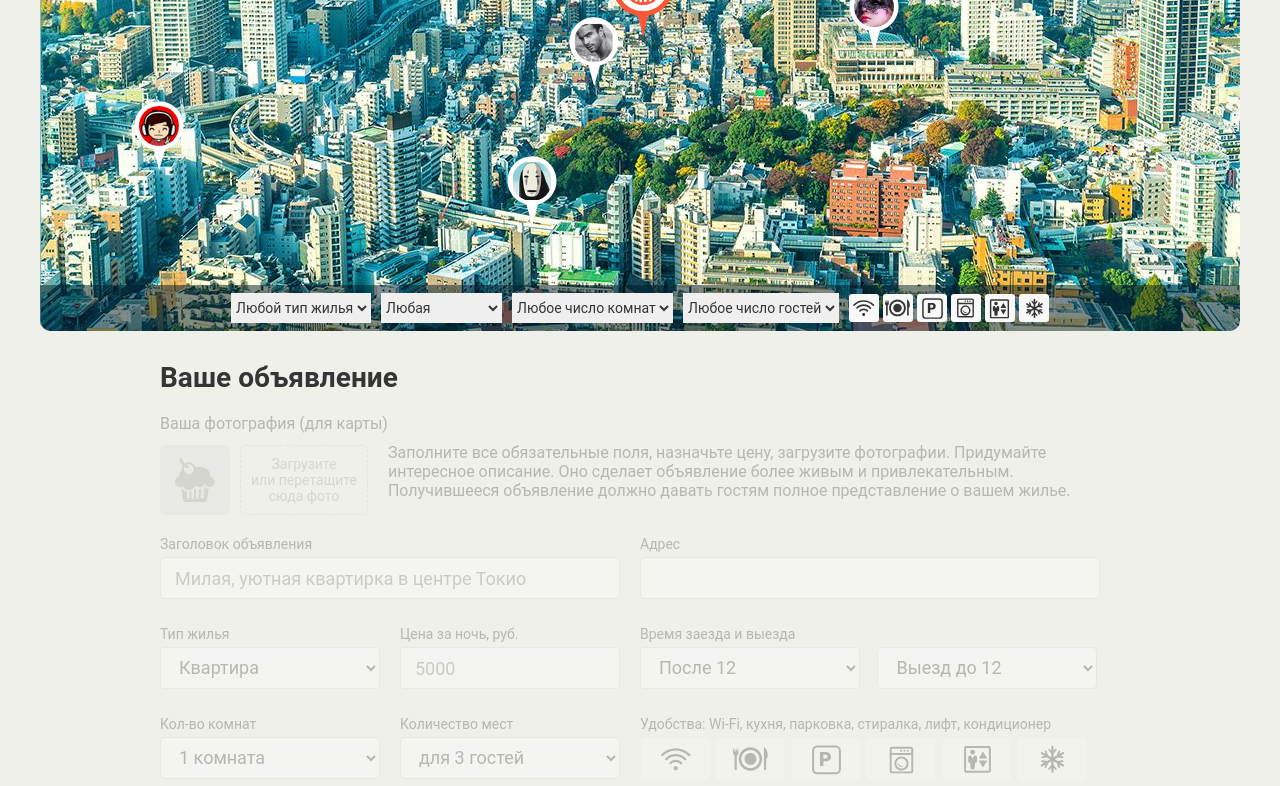
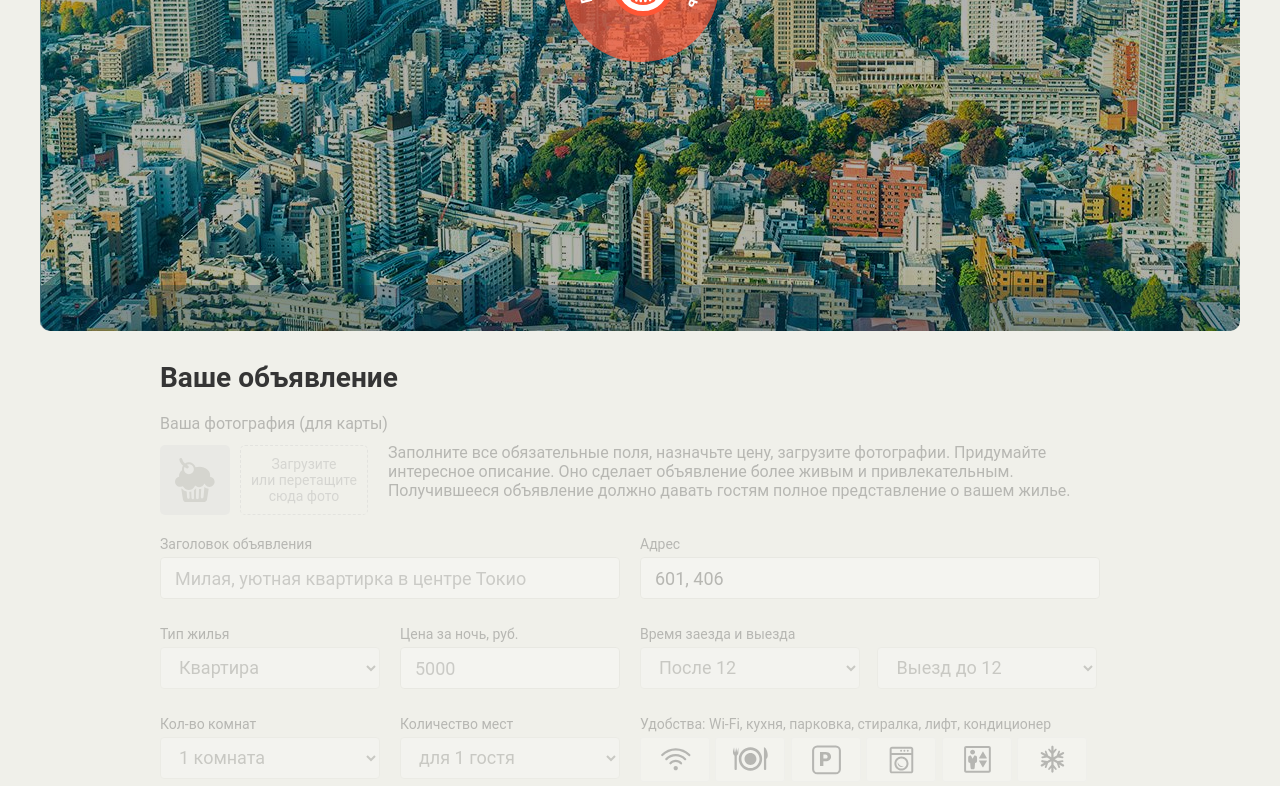
Before and after one commit to frenby52/973763-keksobooking-18, a website: page index.html in a window 1280 px wide. Shown: the part 419-1205 px from the top of the page. Drawn offline with Linux system fonts and the light colour scheme; files whose address does not match are found by name.

Commit message:
module4-task2

```diff
--- a/index.html
+++ b/index.html
@@ -144,9 +144,9 @@
         <fieldset class="ad-form__element">
           <label class="ad-form__label" for="capacity">Количество мест</label>
           <select id="capacity" name="capacity">
-            <option value="3" selected>для 3 гостей</option>
+            <option value="3">для 3 гостей</option>
             <option value="2">для 2 гостей</option>
-            <option value="1">для 1 гостя</option>
+            <option value="1" selected>для 1 гостя</option>
             <option value="0">не для гостей</option>
           </select>
         </fieldset>
--- a/js/main.js
+++ b/js/main.js
@@ -94,13 +94,9 @@ var generateData = function (quantity) {
   return dataAds;
 };
 
-var activateMap = function () {
-  map.classList.remove('map--faded');
-};
-
-activateMap();
-
+/* eslint-disable */
 var dataAds = generateData(ELEMENTS_QUANTITY);
+/* eslint-enable */
 
 var createPin = function (data) {
   var element = pinTemplate.cloneNode(true);
@@ -122,14 +118,14 @@ var createPinElements = function (data) {
   return documentFragment;
 };
 
+/* eslint-disable */
 var addPinElements = function (data) {
   var documentFragment = createPinElements(data);
   mapPins.appendChild(documentFragment);
 };
+/* eslint-enable */
 
-addPinElements(dataAds);
-
-// 2 task
+// module3-task3
 var getOfferType = function (data) {
   var textContent = '';
   if (data.offer.type === 'flat') {
@@ -191,9 +187,99 @@ var createCard = function (data) {
   return cardElement;
 };
 
+/* eslint-disable */
 var insertCard = function (data) {
   var cardElement = createCard(data);
   map.insertBefore(cardElement, mapFilters);
 };
+/* eslint-enable */
 
-insertCard(dataAds[0]);
+// addPinElements(dataAds);
+// insertCard(dataAds[0]);
+
+// module4-task2
+var ENTER_KEYCODE = 13;
+var MAIN_PIN_WIDTH = 62;
+var MAIN_PIN_HEIGHT = 62;
+var MAIN_PIN_TAIL_HEIGHT = 22;
+var mapPinMain = document.querySelector('.map__pin--main');
+var adForm = document.querySelector('.ad-form');
+var documentInputs = document.querySelectorAll('input');
+var documentSelects = document.querySelectorAll('select');
+var addressInput = adForm.querySelector('#address');
+var roomNumber = adForm.querySelector('#room_number');
+var capacity = adForm.querySelector('#capacity');
+
+var roomsToGuests = {
+  '1': ['1'],
+  '2': ['2', '1'],
+  '3': ['3', '2', '1'],
+  '100': ['0']
+};
+
+var disableInputs = function (inputs, isDisabled) {
+  for (var i = 0; i < inputs.length; i++) {
+    if (isDisabled) {
+      inputs[i].disabled = true;
+    } else {
+      inputs[i].disabled = false;
+    }
+  }
+};
+
+var fillAddressInactiveMap = function (element) {
+  addressInput.value = Math.round(parseInt(element.style.left, 10) + MAIN_PIN_WIDTH / 2) + ', ' + (Math.round(parseInt(element.style.top, 10) + MAIN_PIN_HEIGHT / 2));
+};
+
+var fillAddress = function (element) {
+  addressInput.value = Math.round(parseInt(element.style.left, 10) + MAIN_PIN_WIDTH / 2) + ', ' + (Math.round(parseInt(element.style.top, 10)) + MAIN_PIN_HEIGHT + MAIN_PIN_TAIL_HEIGHT);
+  addressInput.setAttribute('readonly', 'readonly');
+};
+
+var deactivateMap = function (isDisabledMap) {
+  if (isDisabledMap) {
+    disableInputs(documentInputs, true);
+    disableInputs(documentSelects, true);
+    fillAddressInactiveMap(mapPinMain);
+    if (!map.classList.contains('map--faded')) {
+      map.classList.add('map--faded');
+    } else if (!adForm.classList.contains('ad-form--disabled')) {
+      adForm.classList.add('ad-form--disabled');
+    }
+  } else {
+    map.classList.remove('map--faded');
+    adForm.classList.remove('ad-form--disabled');
+    disableInputs(documentInputs, false);
+    disableInputs(documentSelects, false);
+    disableInputs(capacity, true);
+    fillAddress(mapPinMain);
+  }
+};
+
+var updateRoomsToGuestsHandler = function (evt) {
+  var roomsNumber = evt.target.value;
+  var guestsNumberAvailable = roomsToGuests[roomsNumber];
+  for (var i = 0; i < capacity.options.length; i++) {
+    capacity.options[i].disabled = false;
+    var idx = guestsNumberAvailable.indexOf(capacity.options[i].value);
+    if (idx === -1) {
+      capacity.options[i].disabled = true;
+    } else {
+      capacity.value = capacity.options[i].value;
+    }
+  }
+};
+
+mapPinMain.addEventListener('mousedown', function () {
+  deactivateMap(false);
+});
+
+mapPinMain.addEventListener('keydown', function (evt) {
+  if (evt.keyCode === ENTER_KEYCODE) {
+    deactivateMap(false);
+  }
+});
+
+roomNumber.addEventListener('change', updateRoomsToGuestsHandler);
+
+deactivateMap(true);
```
